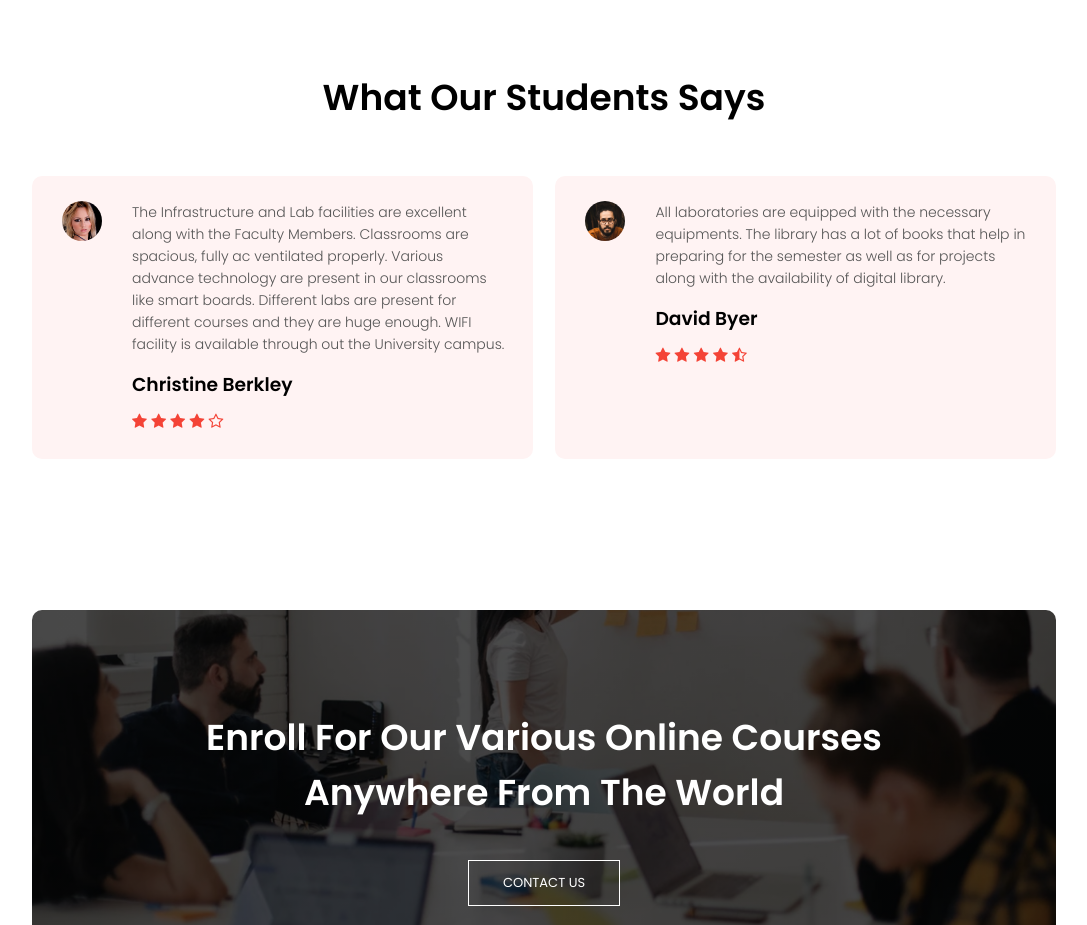
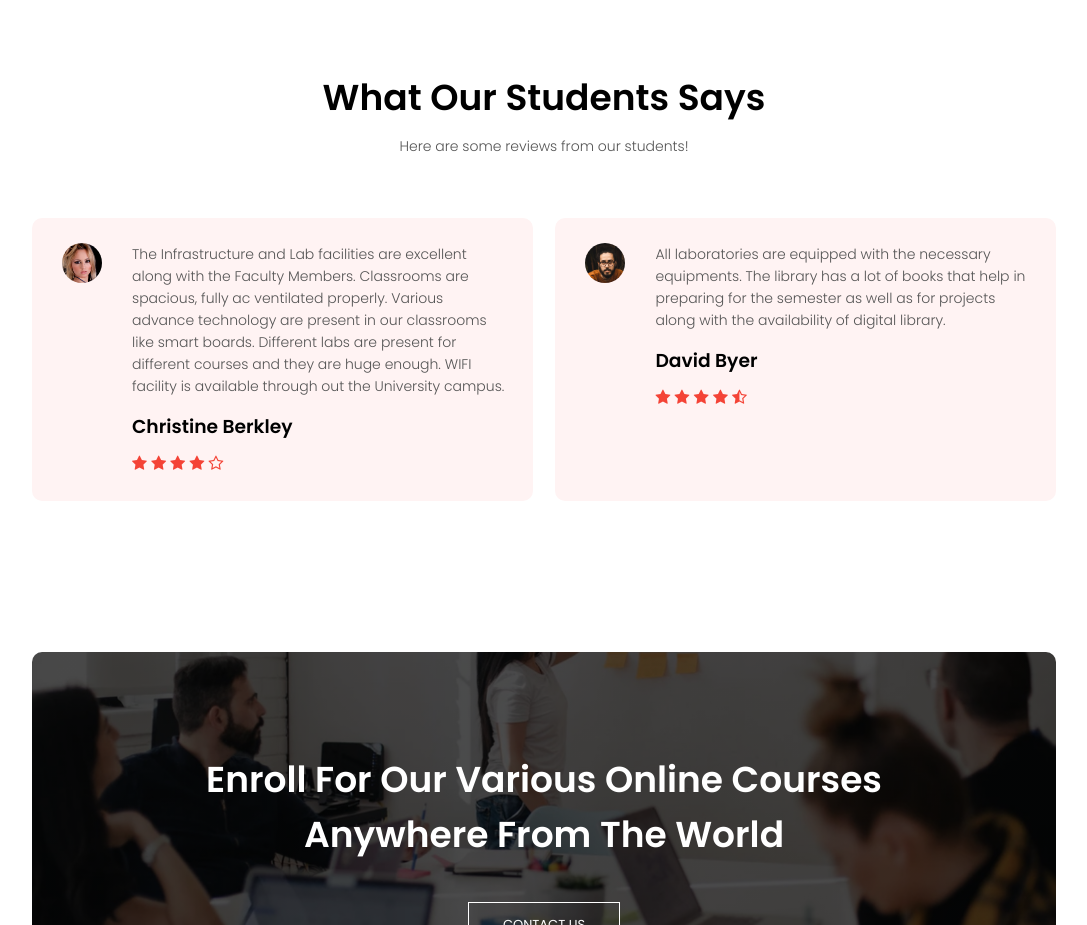
Before and after one commit to Maheeenasad/Educational-Institute-responsive-website, a plain HTML site: page index.html in a window 1280 px wide. Shown: the part 2840-3765 px from the top of the page, without its empty margins (96-1183 px from the left). Drawn offline with Linux system fonts and the light colour scheme; a web font is replaced by a local one.

Commit message:
Update index.html

```diff
--- a/index.html
+++ b/index.html
@@ -116,6 +116,7 @@
     <!-- testimonial -->
     <section class="testimonial">
         <h1>What Our Students Says</h1>
+        <p>Here are some reviews from our students!</p>
         <div class="row">
 <div class="testimonial-col">
     <img src="user1.jpg" alt="">
```
